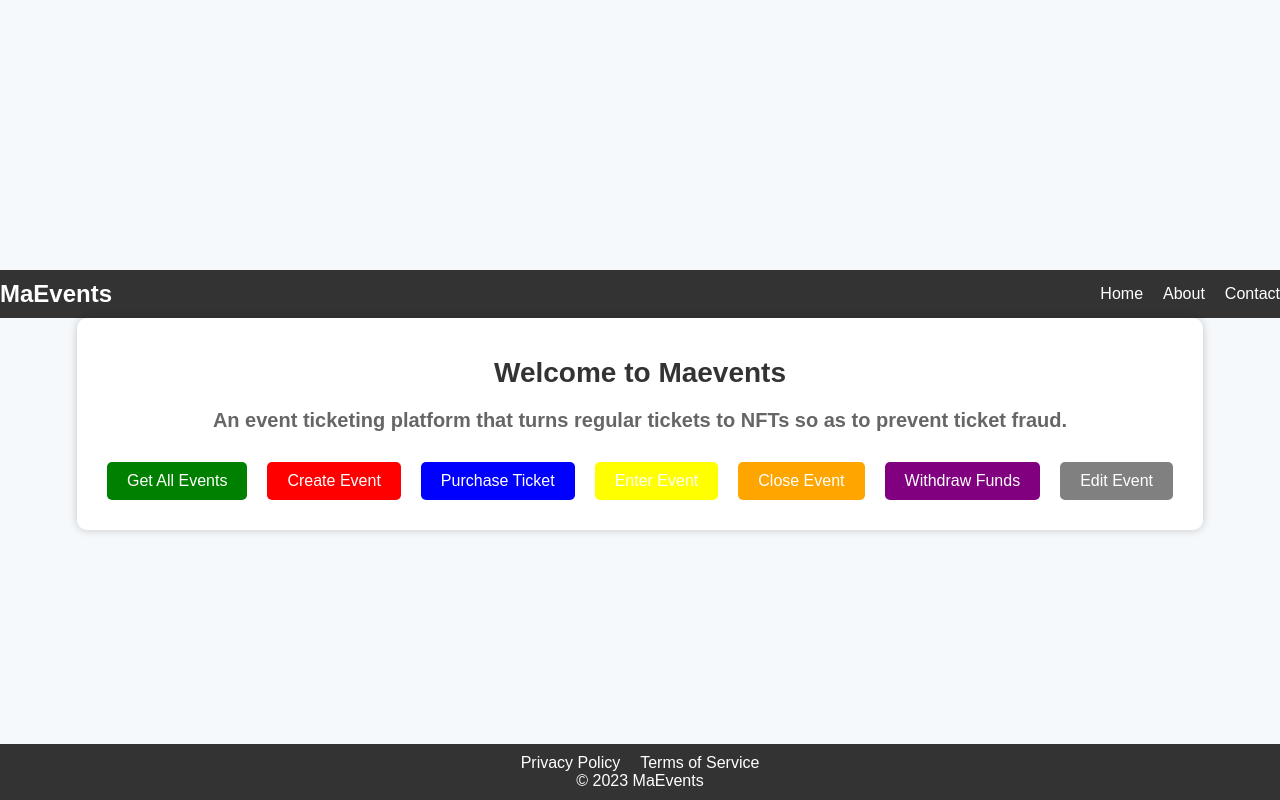
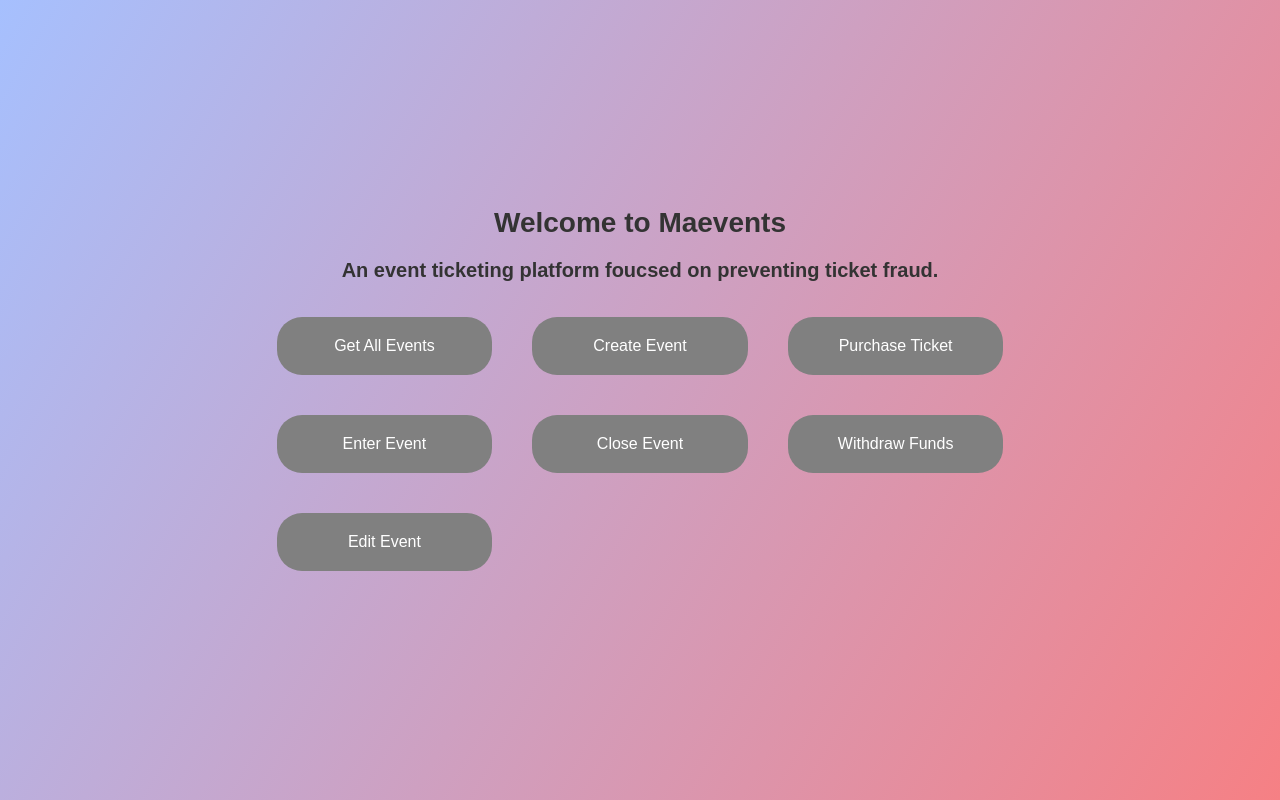
Before and after one commit to MaEvent/Maevents, a React (Create React App) app: page / in a window 1280 px wide. Built offline with nearby package versions, Linux system fonts and the light colour scheme.

Commit message:
cooked some descent design

```diff
--- a/src/App.css
+++ b/src/App.css
@@ -1,52 +1,10 @@
-/* .App {
-  text-align: center;
-}
-
-.App-header {
-  background-color: #282c34;
-  min-height: 100vh;
-  display: flex;
-  flex-direction: column;
-  align-items: center;
-  justify-content: center;
-  font-size: calc(10px + 2vmin);
-  color: white;
-}
-
-.custom-buttons button {
-  font-size: 24px;
-  margin-bottom: 24px;
-  color: white;
-  padding: 12px;
-  font-weight: bold;
-  margin-right: 16px;
-  border-radius: 16px;
-}
-
-input {
-  font-size: 24px;
-  padding: 16px;
-  border-radius: 8px;
-}
-
-.description {
-  background-color: darkgray;
-  border-radius: 24px;
-  padding: 24px;
-
-  margin-bottom: 64px;
-}
-
-.greeting {
-  color: red;
-} */
-
 
 body {
   font-family: 'Arial', sans-serif;
-  background-color: #f6f9fc; /* Light blue-gray background */
+  background-color: #f6f9fc;
   margin: 0;
   padding: 0;
+  background-image: linear-gradient(120deg, #a6c0fe 0%, #f68084 100%);
 }
 
 .App {
@@ -55,43 +13,54 @@ body {
   flex-direction: column;
   align-items: center;
   justify-content: center;
-  min-height: 100vh; /* Center vertically on the viewport */
+  min-height: 100vh;
 }
 
-.App-header {
-  background-color: #fff; /* White header background */
+/* .App-header {
+  background-color: #fff;
   padding: 20px;
   border-radius: 10px;
   box-shadow: 0px 0px 10px rgba(0, 0, 0, 0.2);
   display: inline-block;
-}
+} */
 
 .description {
-  margin-bottom: 20px;
+  margin-top: 70px;
+  margin-bottom: 5px;
+
 }
 
 h1 {
-  font-size: 28px; /* Larger font size */
+  font-size: 28px;
   color: #333;
 }
 
 h3 {
-  font-size: 20px; /* Larger font size */
-  color: #666;
+  font-size: 20px;
+  color: #333;
 }
 
+.custom-buttons {
+  display: grid;
+  grid-template-columns: repeat(3, 1fr);
+  gap: 20px;
+  margin-bottom: 100px;
+
+}
 
 
 .custom-buttons button {
   margin: 10px;
-  padding: 10px 20px;
+  padding: 20px 50px;
   border: none;
-  border-radius: 5px;
+  border-radius: 25px;
   font-size: 16px;
   cursor: pointer;
   transition: background-color 0.3s, transform 0.2s ease-in-out;
-  background-color: #3498db; /* Fresh blue color */
+  /* background-color: #3498db;  */
   color: #fff; /* White text color */
+
+
 
 }
 
--- a/src/App.js
+++ b/src/App.js
@@ -3,8 +3,8 @@ import React, { useState } from 'react';
 
 // Import ABI implementation
 import { createEvent, purchaseTicket, enterEvent, closeEvent, withdrawFunds, updateEventDetails, getAllEvents } from './services/EventTicketingService';
-import Navbar from './components/Header/Navbar'
-import Footer from './components/Footer/Footer'
+// import Navbar from './components/Header/Navbar'
+// import Footer from './components/Footer/Footer'
 
 import { BrowserRouter as Router, Route, Switch } from 'react-router-dom';
 import Alert from './components/Alert/CustomAlerts';
@@ -50,31 +50,31 @@ function App() {
      <div className="App">
      {alert && <Alert message={alert.message} type={alert.type} />}
 
-      <Navbar />
-      <div className="App-header">
+      {/* <Navbar /> */}
+      {/* <div className=""> */}
         {/* DESCRIPTION  */}
         <div className="description">
           <h1>Welcome to Maevents</h1>
-          <h3>An event ticketing platform that turns regular tickets to NFTs so as to prevent ticket fraud.</h3>
+          <h3>An event ticketing platform foucsed on preventing ticket fraud.</h3>
         </div>
         {/* BUTTONS - Fetch and Set */}
         <div className="custom-buttons">
-          <button onClick={performGetAllEvents} style={{ backgroundColor: "green" }}>
+          <button onClick={performGetAllEvents} style={{ backgroundColor: "grey" }}>
             Get All Events
           </button>
-          <button onClick={performCreateEvent} style={{ backgroundColor: "red" }}>
+          <button onClick={performCreateEvent} style={{ backgroundColor: "grey" }}>
             Create Event
           </button>
-          <button onClick={performPurchaseTicket} style={{ backgroundColor: "blue" }}>
+          <button onClick={performPurchaseTicket} style={{ backgroundColor: "grey" }}>
             Purchase Ticket
           </button>
-          <button onClick={performEnterEvent} style={{ backgroundColor: "yellow" }}>
+          <button onClick={performEnterEvent} style={{ backgroundColor: "grey" }}>
             Enter Event
           </button>
-          <button onClick={performCloseEvent} style={{ backgroundColor: "orange" }}>
+          <button onClick={performCloseEvent} style={{ backgroundColor: "grey" }}>
             Close Event
           </button>
-          <button onClick={performWithdrawFunds} style={{ backgroundColor: "purple" }}>
+          <button onClick={performWithdrawFunds} style={{ backgroundColor: "grey" }}>
             Withdraw Funds
           </button>
           <button onClick={performUpdateEventDetails} style={{ backgroundColor: "grey" }}>
@@ -82,8 +82,8 @@ function App() {
           </button>
         </div>
       </div>
-      <Footer/>
-    </div>
+      {/* <Footer/> */}
+    {/* </div> */}
    </Router>
   );
 }
```
